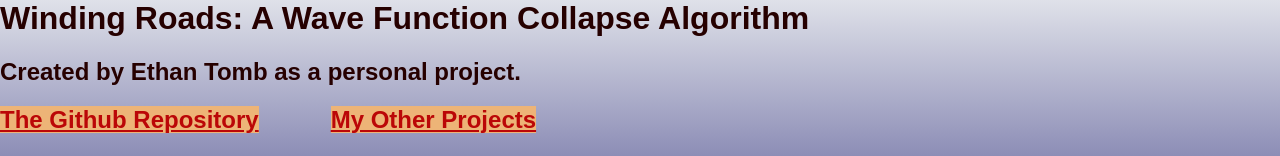
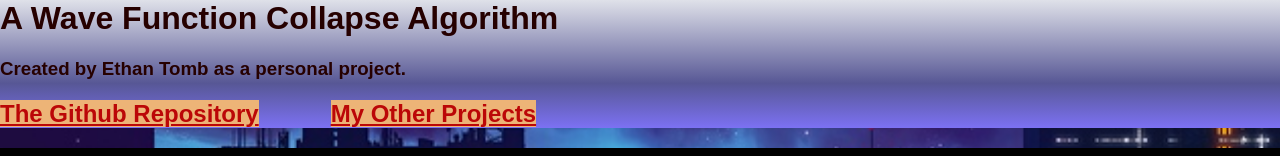
Before and after one commit to ethantomb/collapse, a plain HTML site: page index.html in a window 1280 px wide. Shown: the top 156 px of the page. Drawn offline with nearby package versions, Linux system fonts and the light colour scheme.

Commit message:
Update index.html

```diff
--- a/index.html
+++ b/index.html
@@ -22,12 +22,12 @@
     <div class="Heading">
         <div class="HeadingContent">
 
-            <h1>Winding Roads: A Wave Function Collapse Algorithm</h1>
-            <h2>Created by Ethan Tomb as a personal project.</h2>
+            <h1>A Wave Function Collapse Algorithm</h1>
+            <h3>Created by Ethan Tomb as a personal project.</h3>
             <h2><a href="https://github.com/ethantomb/collapse">The Github
                     Repository</a>&emsp;&emsp;&emsp;<a href="https://ethantomb.github.io">My Other Projects</a></h2>
             </h2>
-
+<div style="display:none;">
             <h2>Instructions</h2>
             <ol>
                 <li>Change Grid Size to whatever you like. The load time grows exponentially, so I recomend a max of
@@ -49,7 +49,7 @@
                     own
                     <a href="tilesets.html">tilesets(tileset specifications)</a> And let me know on github!
                 </li>
-            </ul>
+            </ul></div>
 
 
 
```
